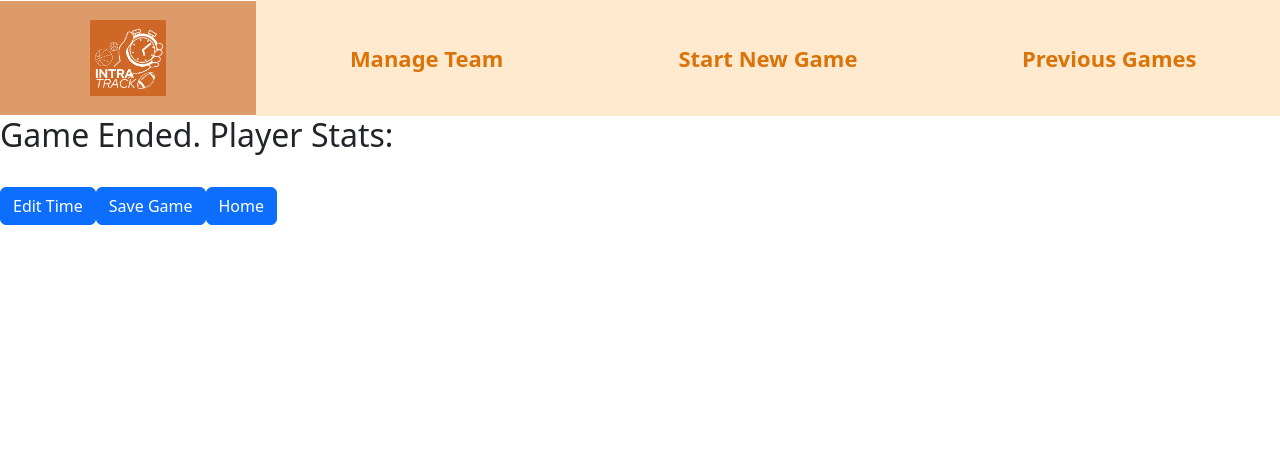
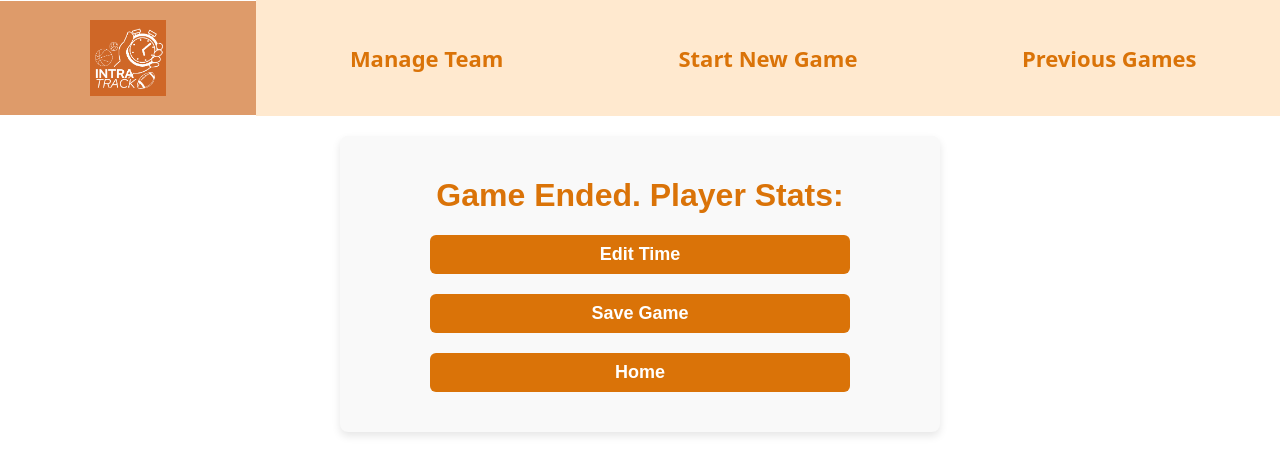
Before and after one commit to rheajshah/IntraTracker, a React (Create React App) app: page /endGame in a window 1280 px wide. Shown: the top 474 px of the page. Built offline with nearby package versions, Linux system fonts and the light colour scheme.

Commit message:
endgame screen css

```diff
--- a/src/AddPlayer.js
+++ b/src/AddPlayer.js
@@ -1,6 +1,7 @@
 import React, { useState } from 'react';
 import { Button, Form } from 'react-bootstrap';
 import { useNavigate } from 'react-router-dom';
+import './PickTeam.css'; // Import the PickTeam CSS for styling
 
 function AddPlayer({ addPlayer }) {
     const [firstName, setFirstName] = useState('');
@@ -10,14 +11,16 @@ function AddPlayer({ addPlayer }) {
     const handleSubmit = (event) => {
         event.preventDefault();
         addPlayer({
-      name: firstName,  // Continue using first name as the primary identifier
-      lastName,         // Add last name to player data
+            name: firstName, // Continue using first name as the primary identifier
+            lastName, // Add last name to player data
             // Assuming captain and active status are not needed now as per the unused warning
         });
         navigate('/team');
     };
 
     return (
+        <div className="pick-team"> {/* Reuse the pick-team class for consistent styling */}
+            <h1 className="page-title">Add Player</h1>
             <Form onSubmit={handleSubmit}>
                 <Form.Group className="mb-3" controlId="formFirstName">
                     <Form.Label>First Name</Form.Label>
@@ -40,12 +43,11 @@ function AddPlayer({ addPlayer }) {
                     />
                 </Form.Group>
 
-
-
-      <Button variant="primary" type="submit">
+                <Button variant="primary" type="submit" className="start-game-btn"> {/* Reuse the start-game-btn class */}
                     Save Player
                 </Button>
             </Form>
+        </div>
     );
 }
 
--- /dev/null
+++ b/src/EndGame.css
@@ -0,0 +1,4 @@
+.player-stats {
+    list-style-type: none; /* Remove bullet points */
+    padding-left: 0; /* Remove default padding */
+}
--- a/src/EndGame.js
+++ b/src/EndGame.js
@@ -1,5 +1,7 @@
 import { useNavigate } from 'react-router-dom';
 import { Button } from 'react-bootstrap';
+import './PickTeam.css'; // Import the PickTeam CSS for styling
+import './EndGame.css';
 
 function EndGame() {
     const navigate = useNavigate();
@@ -20,7 +22,6 @@ function EndGame() {
         }
     };
 
-
     const goToHome = () => {
         navigate('/');
     };
@@ -29,19 +30,23 @@ function EndGame() {
         navigate('/edit-time', { state: { playerTimes, gameId: new Date().getTime() } }); // Pass current playerTimes and new gameId
     };
 
-
-
     return (
-    <div className="end-game">
-      <h2>Game Ended. Player Stats:</h2>
-      <ul>
+        <div className="pick-team"> {/* Reuse the pick-team class for consistent styling */}
+            <h2 className='page-title'>Game Ended. Player Stats:</h2>
+            <ul className="player-stats text-center">
                 {Object.entries(playerTimes).map(([name, time]) => (
                     <li key={name}>{`${name}'s Time: ${time}`}</li>
                 ))}
             </ul>
-      <Button onClick={editTime} className="mt-3">Edit Time</Button>
-      <Button onClick={saveGame} className="mt-3">Save Game</Button>
-      <Button onClick={goToHome} className="mt-3">Home</Button>
+            <Button onClick={editTime} className="mt-3 start-game-btn"> {/* Reuse the start-game-btn class */}
+                Edit Time
+            </Button>
+            <Button onClick={saveGame} className="mt-3 start-game-btn"> {/* Reuse the start-game-btn class */}
+                Save Game
+            </Button>
+            <Button onClick={goToHome} className="mt-3 start-game-btn"> {/* Reuse the start-game-btn class */}
+                Home
+            </Button>
         </div>
     );
 }
--- a/src/PreviousGames.css
+++ b/src/PreviousGames.css
@@ -1,5 +1,6 @@
 .previous-games {
     font-family: 'Arial', sans-serif;
+    margin: 20px auto;
     max-width: 800px;
     padding: 20px;
     background: #f9f9f9;
--- a/src/Timer.js
+++ b/src/Timer.js
@@ -12,6 +12,7 @@ const PlayerClock = ({ player, timer, toggleTimer }) => {
   return (
     <div className="player-clock">
       <h3 className={`name circle ${timer.isActive ? 'active' : 'inactive'}`}>{initials}</h3>
+      <h5>{player.name}</h5>
       <h3>{new Date(timer.seconds * 1000).toISOString().substr(11, 8)}</h3>
       <Button variant={timer.isActive ? 'danger' : 'success'} onClick={() => toggleTimer(player.name)}>
         {timer.isActive ? 'Pause' : 'Start'}
```
Lines whose indentation alone changed are shown as unchanged.
